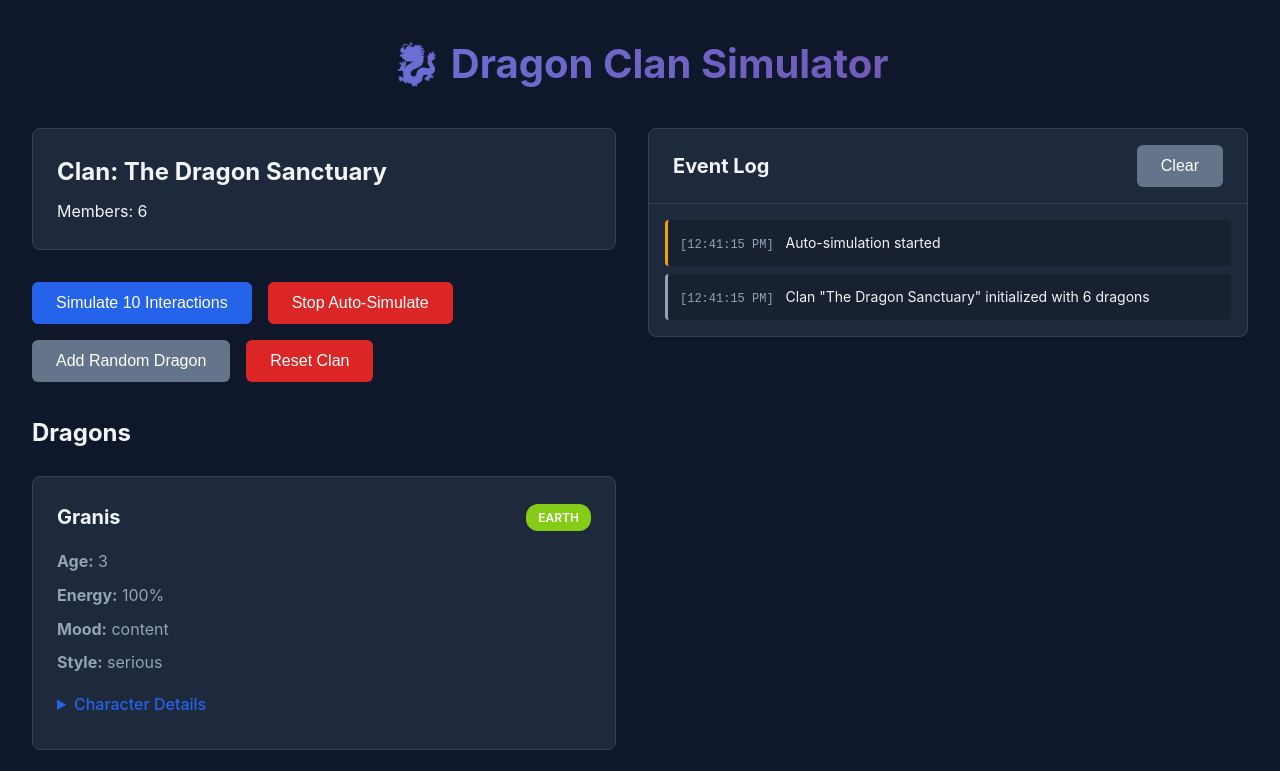
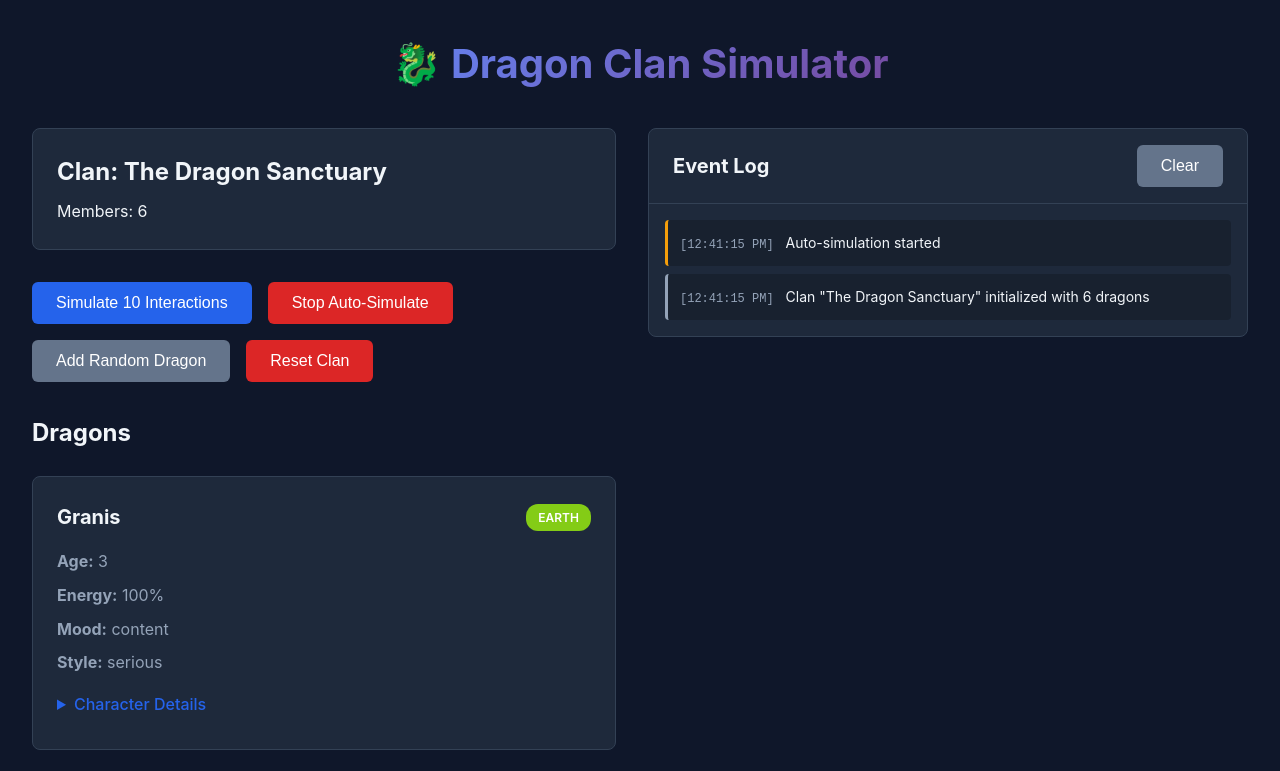
Before and after one commit to shanegibbs/dragon-gen, a website built with Vite: page index.html in a window 1280 px wide. Shown: the top 771 px of the page. Built offline with nearby package versions, Linux system fonts and the light colour scheme.

Commit message:
Fix emoji color in title - apply gradient only to text, not emoji

```diff
--- a/src/app.css
+++ b/src/app.css
@@ -131,10 +131,17 @@ header {
 header h1 {
   font-size: 2.5rem;
   margin-bottom: 0.5rem;
+}
+
+header h1 .gradient-text {
   background: linear-gradient(135deg, #667eea 0%, #764ba2 100%);
   -webkit-background-clip: text;
   -webkit-text-fill-color: transparent;
   background-clip: text;
+}
+
+header h1 .emoji {
+  display: inline-block;
 }
 
 .subtitle {
--- a/src/app.ts
+++ b/src/app.ts
@@ -29,7 +29,7 @@ function initApp() {
   app.innerHTML = `
     <div class="container">
       <header>
-        <h1>🐉 Dragon Clan Simulator</h1>
+        <h1><span class="emoji">🐉</span> <span class="gradient-text">Dragon Clan Simulator</span></h1>
       </header>
 
       <div class="main-layout">
```
